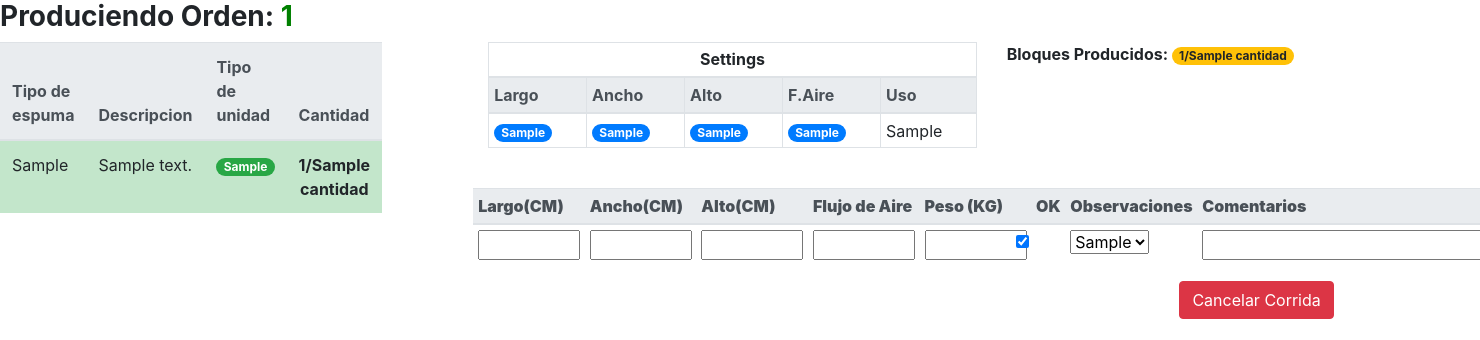
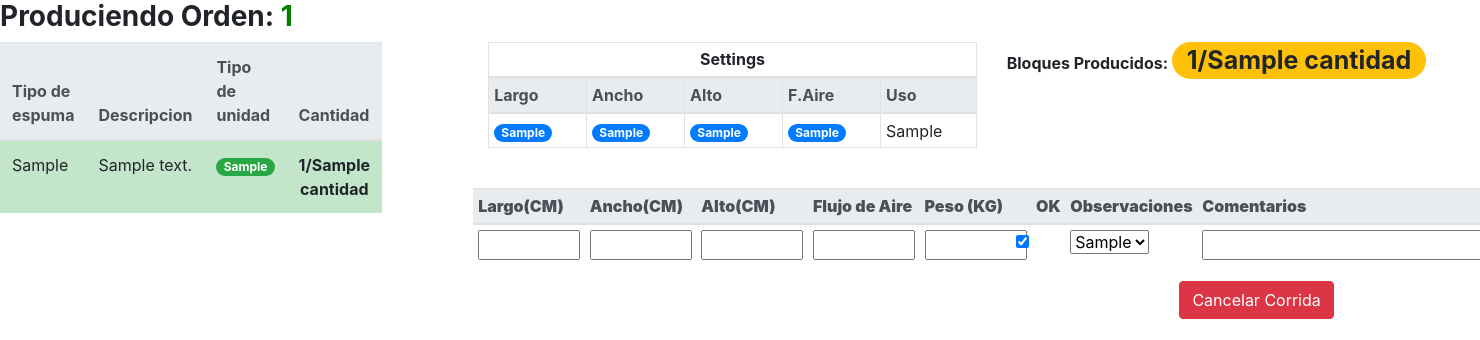
Before and after one commit to Alvarogarcia91/karmaprodv5, a Django app: template corrida/templates/ordenes/produccion.html in a window 1480 px wide; the page is wider, and only the part inside the window is pictured. Shown: the part 129-469 px from the top of that part. Run offline with Django 3.2, Linux system fonts and the light colour scheme; the template is opened without the code that fills it: most values are stand-ins (such as "Sample title", 1, 10 or a date in 2020); some libraries are stand-ins or nearby versions.

Commit message:
incread text size on producidos

```diff
--- a/corrida/templates/ordenes/produccion.html
+++ b/corrida/templates/ordenes/produccion.html
@@ -99,7 +99,7 @@
                 <!--Columna de contador  -->
                 <div class="col-6 offset-0 ">
                     <b>Bloques Producidos: </b>
-                    <span  class=" text-large badge badge-warning badge-pill">{{bloquesProducidosCount}}/{{elementoCorrida.cantidad}}</span>
+                    <span style="font-size:25px" class=" text-large badge badge-warning badge-pill">{{bloquesProducidosCount}}/{{elementoCorrida.cantidad}}</span>
                 </div>
             </div>
             <br>
```
